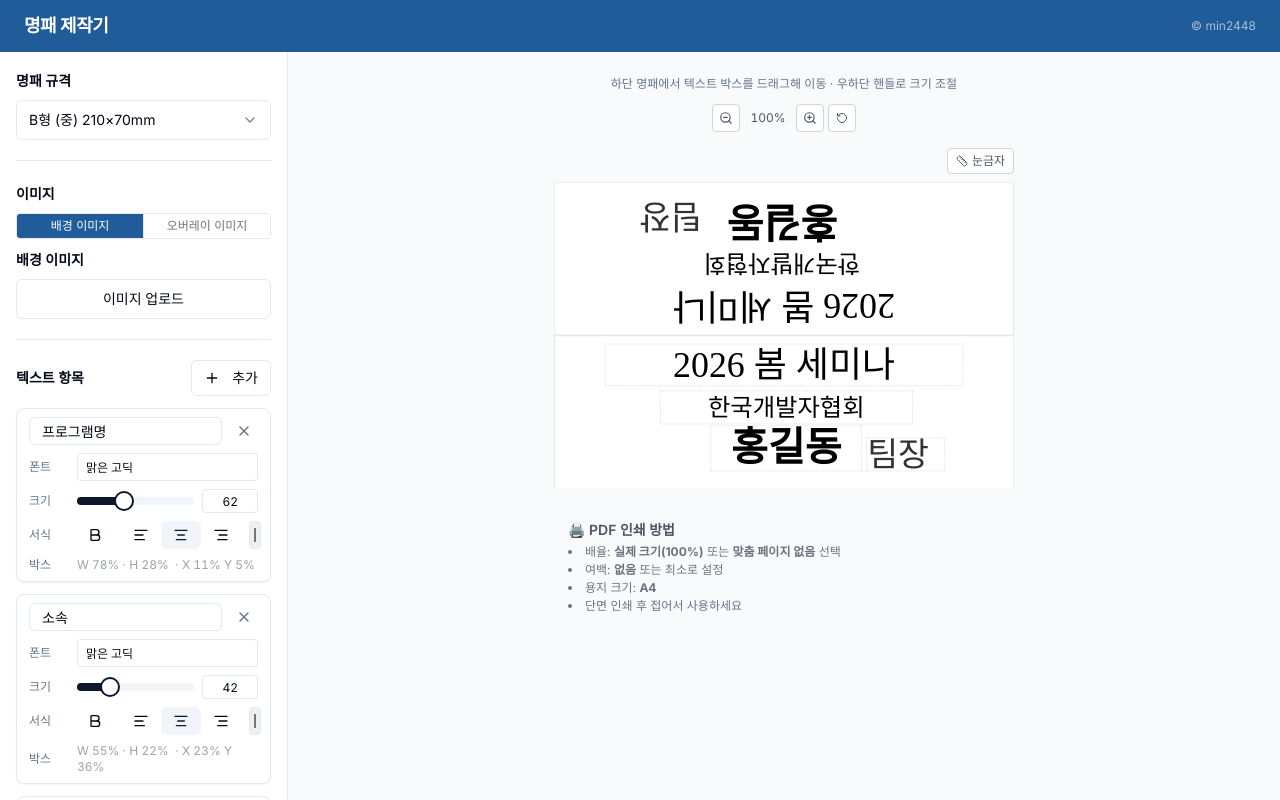
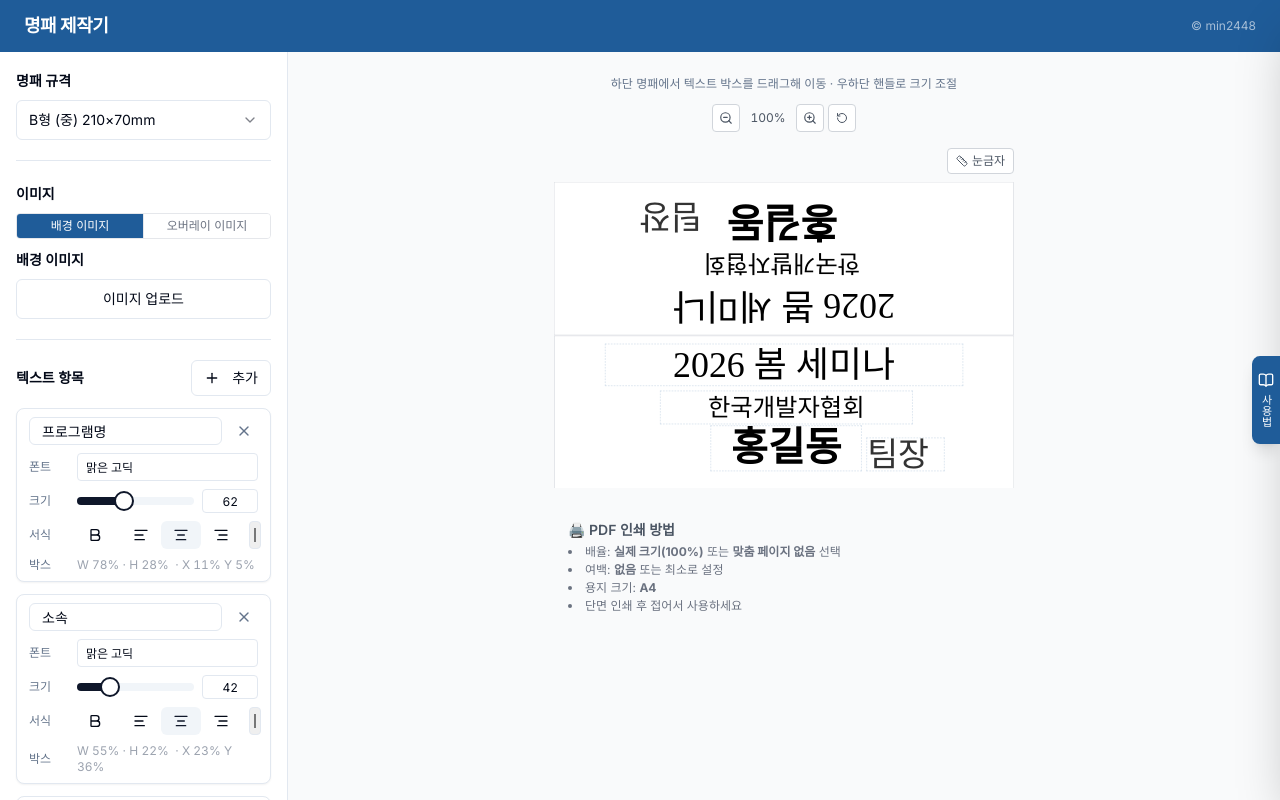
Before and after one commit to kmin2448/name, a Next.js app: page / in a window 1280 px wide. Shown: the top 800 px of the page. Built offline with nearby package versions, Linux system fonts and the light colour scheme.

Commit message:
'update'

```diff
--- a/src/app/page.tsx
+++ b/src/app/page.tsx
@@ -9,6 +9,7 @@ import { ExcelUploader } from '@/components/SettingsPanel/ExcelUploader'
 import { NameplateCanvas } from '@/components/NameplatePreview/NameplateCanvas'
 import { PageThumbnails } from '@/components/NameplatePreview/PageThumbnails'
 import { ExportButton } from '@/components/ExportButton'
+import { HelpPanel } from '@/components/HelpPanel'
 import { ExcelParseResult, TextFieldConfig } from '@/types/nameplate'
 import { MM_TO_PX } from '@/lib/sizeConstants'
 import { ZoomIn, ZoomOut, RotateCcw } from 'lucide-react'
@@ -133,6 +134,7 @@ export default function Home() {
   return (
     <>
       <Toaster position="top-right" richColors />
+      <HelpPanel />
       <div className="min-h-screen flex flex-col">
         <header className="bg-[#1F5C99] text-white px-6 py-3 shrink-0 flex items-center justify-between">
           <h1 className="text-lg font-bold tracking-tight">명패 제작기</h1>
--- /dev/null
+++ b/src/components/HelpPanel.tsx
@@ -0,0 +1,127 @@
+'use client'
+import { useState } from 'react'
+import { BookOpen, X } from 'lucide-react'
+
+const PANEL_WIDTH = 320
+
+const STEPS = [
+  {
+    num: 1,
+    title: '명패 크기 선택',
+    desc: '왼쪽 상단에서 A형(250×90mm)·B형(210×70mm)·C형(150×60mm) 중 선택하거나, 사용자 지정에서 직접 크기를 입력합니다.',
+  },
+  {
+    num: 2,
+    title: '텍스트 항목 설정',
+    desc: '프로그램명·소속·이름·직책 등 각 항목의 폰트, 크기, 색상, 정렬을 설정합니다. 미리보기 화면에서 텍스트 박스를 드래그해 위치를, 우하단 핸들로 크기를 조정합니다.',
+  },
+  {
+    num: 3,
+    title: '이미지 설정 (선택)',
+    desc: '배경 이미지 탭: 명패 전체에 배경 이미지 적용.\n오버레이 이미지 탭: 이미지를 추가하고 \'조건 적용\'을 선택하면 특정 속성값(예: 소속 = 강원대학교)을 가진 페이지에만 삽입됩니다.',
+  },
+  {
+    num: 4,
+    title: '엑셀 파일 업로드',
+    desc: '1행에 항목명, 2행부터 데이터를 입력한 엑셀 파일을 업로드합니다. 열 이름이 항목명과 일치하면 자동으로 연결되고, 행마다 명패 1장이 생성됩니다.',
+  },
+  {
+    num: 5,
+    title: '페이지별 개별 편집 (선택)',
+    desc: '하단 썸네일에서 페이지를 클릭하면 해당 페이지의 데이터 수정이 가능합니다.\n• 이 페이지만 — 선택한 페이지에만 변경 적용\n• 전체 적용 — 모든 페이지에 동일하게 적용',
+  },
+  {
+    num: 6,
+    title: 'PDF 내보내기',
+    desc: '오른쪽 하단 PDF 내보내기 버튼을 클릭하면 A4 크기의 PDF가 생성됩니다. 인쇄 시 배율을 반드시 100%(실제 크기)로 설정하고, 여백은 없음으로 지정하세요. 명패는 A4 중앙에 배치되며 위아래로 접어 사용합니다.',
+  },
+]
+
+const TIPS = [
+  '썸네일에 주황색 "커스텀" 배지가 붙은 페이지는 개별 서식이 적용된 상태입니다.',
+  '미리보기 우측 상단의 눈금자 버튼을 켜면 mm 단위 위치를 확인할 수 있습니다.',
+  '오버레이 이미지는 데이터 URL로 저장되므로 새로고침 후에도 유지됩니다.',
+]
+
+export function HelpPanel() {
+  const [open, setOpen] = useState(false)
+
+  return (
+    <>
+      {/* 토글 버튼 — 스크롤과 무관하게 항상 오른쪽 고정 */}
+      <button
+        onClick={() => setOpen((v) => !v)}
+        className="fixed top-1/2 z-50 bg-[#1F5C99] text-white flex flex-col items-center gap-1.5 px-1.5 py-4 rounded-l-lg shadow-lg hover:bg-[#174a80] active:bg-[#0e3a6b]"
+        style={{
+          right: open ? PANEL_WIDTH : 0,
+          transform: 'translateY(-50%)',
+          transition: 'right 300ms ease',
+        }}
+        title={open ? '닫기' : '사용법 안내'}
+      >
+        {open ? (
+          <X className="w-4 h-4" />
+        ) : (
+          <>
+            <BookOpen className="w-4 h-4" />
+            <span
+              className="text-[11px] font-medium tracking-wide"
+              style={{ writingMode: 'vertical-rl', textOrientation: 'mixed' }}
+            >
+              사용법
+            </span>
+          </>
+        )}
+      </button>
+
+      {/* 슬라이드 패널 */}
+      <div
+        className="fixed top-0 right-0 h-full bg-white border-l border-gray-200 shadow-2xl z-40 overflow-y-auto"
+        style={{
+          width: PANEL_WIDTH,
+          transform: open ? 'translateX(0)' : 'translateX(100%)',
+          transition: 'transform 300ms ease',
+        }}
+      >
+        <div className="p-5 pb-8">
+          {/* 헤더 */}
+          <div className="flex items-center gap-2 mb-5">
+            <BookOpen className="w-4 h-4 text-[#1F5C99] shrink-0" />
+            <h2 className="text-sm font-bold text-gray-800">사용 방법</h2>
+          </div>
+
+          {/* 단계별 안내 */}
+          <ol className="space-y-5">
+            {STEPS.map((step) => (
+              <li key={step.num} className="flex gap-3">
+                <div className="w-5 h-5 rounded-full bg-[#1F5C99] text-white text-[10px] font-bold flex items-center justify-center shrink-0 mt-0.5">
+                  {step.num}
+                </div>
+                <div>
+                  <p className="text-xs font-bold text-gray-800 mb-1">{step.title}</p>
+                  <p className="text-[11px] text-gray-500 leading-relaxed whitespace-pre-line">{step.desc}</p>
+                </div>
+              </li>
+            ))}
+          </ol>
+
+          {/* 구분선 */}
+          <hr className="my-5 border-gray-100" />
+
+          {/* 팁 */}
+          <div>
+            <p className="text-xs font-bold text-gray-700 mb-2.5">💡 알아두면 좋은 점</p>
+            <ul className="space-y-2">
+              {TIPS.map((tip, i) => (
+                <li key={i} className="flex gap-2 text-[11px] text-gray-500 leading-relaxed">
+                  <span className="text-[#1F5C99] shrink-0">•</span>
+                  <span>{tip}</span>
+                </li>
+              ))}
+            </ul>
+          </div>
+        </div>
+      </div>
+    </>
+  )
+}
```
Also changed, not shown: 1 other file (tests, documents, lock files or other folders).
